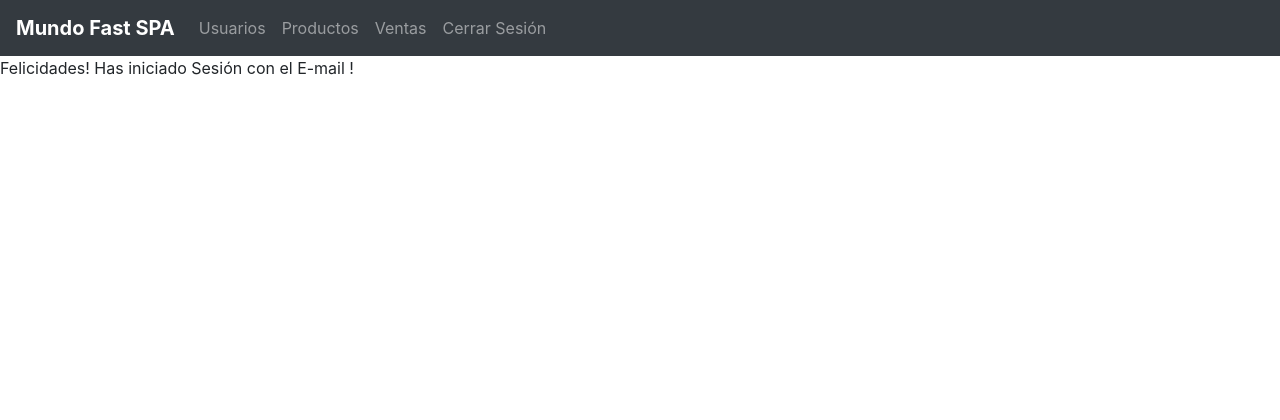
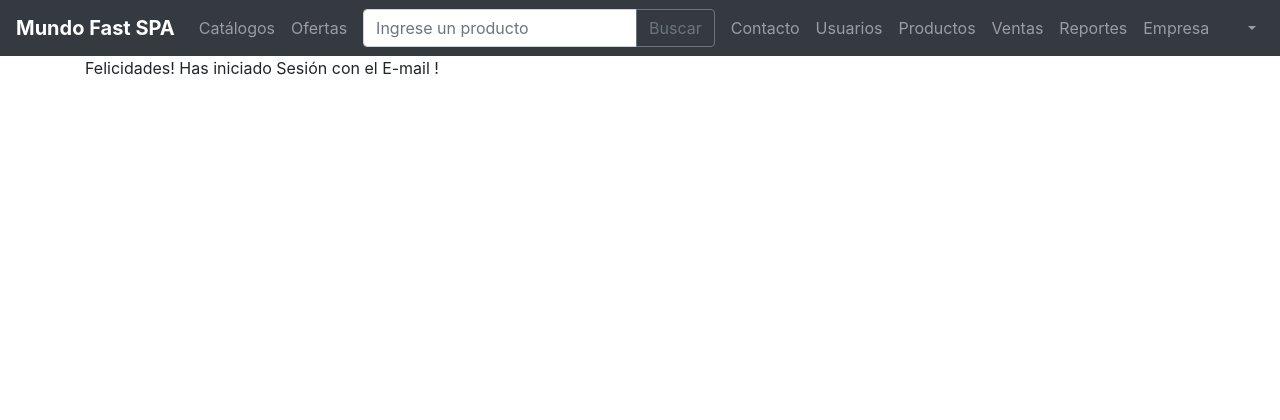
Before and after one commit to DaniloDaniel/MundoFastSPA, a Django app: page /MundoFastWebApp/ in a window 1280 px wide. Shown: the top 420 px of the page. Run offline with Django 3.2, Linux system fonts and the light colour scheme; the visitor is signed in with stand-in values (Sample User, id 1); some libraries are stand-ins or nearby versions.

Commit message:
MF-22 Barra de Navegación
Y otros bugs corregidos.

```diff
--- a/MundoFastSPA/MundoFastWebApp/templates/MundoFastWebApp/Usuario/modificarUsuario.html
+++ b/MundoFastSPA/MundoFastWebApp/templates/MundoFastWebApp/Usuario/modificarUsuario.html
@@ -18,14 +18,14 @@
             <input type="text" name="rutUsuario" id="rutUsuario" value="{{usuario.rutUsuario}}" required><br>
             <label for="nombreUsuario"><b>Nombre:</b></label>
             <input type="text" name="nombreUsuario" id="nombreUsuario" value="{{usuario.nombreUsuario}}" required><br>
-            <label for="emailUsuario"><b>Correo Electrónico:</b></label>
-            <input type="email" name="emailUsuario" value="{{usuario.emailUsuario}}" required><br>
             <label for="imagenUsuario"><b>Imagen:</b></label>
             <input type="text" name="imagenUsuario" id="imagenUsuario" value="{{usuario.imagenUsuario}}" required><br>
             <label for="rolUsuario"><b>Rol:</b></label>
             <input type="text" name="rolUsuario" id="rolUsuario" value="{{usuario.rolUsuario}}" required><br>
+            <label for="emailUsuario"><b>Correo Electrónico:</b></label>
+            <input type="email" name="emailUsuario" value="{{usuario.emailUsuario}}" required><br>
             <label for="password"><b>Contraseña:</b></label>
-            <input type="password" name="password" id="password" value="{{usuario.password}}" required><br><br>
+            <input type="password" name="password" id="password" value="" required><br><br>
             <input type="submit" class="btn btn-success" value="Modificar Usuario">
             <button type="button" class="btn btn-danger" onclick="location.href='{% url 'MundoFastWebApp:usuarios' %}'">Cancelar</button>
         </form>
--- a/MundoFastSPA/MundoFastWebApp/templates/MundoFastWebApp/Usuario/verUsuario.html
+++ b/MundoFastSPA/MundoFastWebApp/templates/MundoFastWebApp/Usuario/verUsuario.html
@@ -54,9 +54,10 @@
         <b>Rol:</b> {{ usuario.rolUsuario}}
         <br>
         <br>
+        <b>Contraseña:</b> {{ usuario.password}}
         <br>
     </div>
 </body>
 <div class="footer">
-    <a href="/MundoFastWebApp/usuarios/">Volver</a>
+    <a href="javascript:history.go(-1)">Volver</a>
 </div>
--- a/MundoFastSPA/MundoFastWebApp/templates/MundoFastWebApp/index.html
+++ b/MundoFastSPA/MundoFastWebApp/templates/MundoFastWebApp/index.html
@@ -30,10 +30,27 @@
             </button>
             <div class="collapse navbar-collapse" id="collapsibleNavbar">
                 <ul class="navbar-nav">
+                    <li class="nav-item">
+                        <a class="nav-link" href="#">Catálogos</a>
+                    </li>
+                    <li class="nav-item">
+                        <a class="nav-link" href="#">Ofertas</a>
+                    </li>
+                    <form class="mx-2 my-auto d-inline w-100">
+                        <div class="input-group">
+                            <input type="text" class="form-control" placeholder="Ingrese un producto">
+                            <span class="input-group-append">
+                            <button class="btn btn-outline-secondary" type="button">Buscar</button>
+                            </span>
+                        </div>
+                    </form>
+                    <li class="nav-item">
+                        <a class="nav-link" href="#">Contacto</a>
+                    </li>
                     {% block content %}
                         {% if user.is_authenticated %}
                             <li class="nav-item">
-                               <a class="nav-link" href="{% url 'MundoFastWebApp:usuarios' %}"> Usuarios</a>
+                               <a class="nav-link" href="{% url 'MundoFastWebApp:usuarios' %}">Usuarios</a>
                             </li>
                             <li class="nav-item">
                                 <a class="nav-link" href="{% url 'MundoFastWebApp:productos' %}">Productos</a>
@@ -42,17 +59,36 @@
                                 <a class="nav-link" href="{% url 'MundoFastWebApp:ventas' %}">Ventas</a>
                             </li>
                             <li class="nav-item">
-                                <a class="nav-link" href="{% url 'logout' %}">Cerrar Sesión</a>
+                                <a class="nav-link" href="{% url 'MundoFastWebApp:reportes' %}">Reportes</a>
+                            </li>
+                            <li class="nav-item">
+                                <a class="nav-link" href="{% url 'MundoFastWebApp:verPerfilEmpresa' %}">Empresa</a>
+                            </li>
+                        {% endif %}
+                    {% endblock %}
+                </ul>
+            </div>
+            <div class="navbar-collapse collapse justify-content-between">
+                <ul class="navbar-nav ml-auto">
+                    {% if user.is_authenticated %}
+                        <li class="nav-item dropdown">
+                            <a class="nav-link dropdown-toggle" href="#" id="navbarDropdownMenuLink" data-toggle="dropdown" aria-haspopup="true" aria-expanded="false">
+                            {{ user.emailUsuario }}
+                            </a>
+                            <div class="dropdown-menu" aria-labelledby="navbarDropdownMenuLink">
+                                <a class="dropdown-item" href="/MundoFastWebApp/usuarios/{{ user.id }}/">Perfil</a>
+                                <a class="dropdown-item" href="{% url 'logout' %}">Cerrar Sesión</a>
+                            </div>
                         </li>
                     {% else %}
                         <li class="nav-item">
                             <a class="nav-link" href="{% url 'login' %}">Iniciar Sesión</a>
                         </li>
                     {% endif %}
-                    {% endblock %}
                 </ul>
             </div>
         </nav>
+        <div class="container">
             {% block content2 %}
                 {% if user.is_authenticated %}
                     Felicidades! Has iniciado Sesión con el E-mail {{ user.emailUsuario }}!
@@ -61,6 +97,7 @@
                     <a href="{% url 'login' %}">login</a>
                 {% endif %}
             {% endblock %}
+        </div>
     </body>
     <div class="footer">
         <p>Footer</p>
--- a/MundoFastSPA/MundoFastWebApp/views.py
+++ b/MundoFastSPA/MundoFastWebApp/views.py
@@ -7,6 +7,7 @@ from django.db import IntegrityError
 import datetime
 from django.contrib import messages # Librería para mensajes
 from django.contrib.auth.decorators import login_required
+from django.contrib.auth import update_session_auth_hash
 
 # Create your views here.
 
@@ -123,11 +124,13 @@ def modificarUsuario(request, id):
     if request.method == 'POST':
         usuario.rutUsuario = request.POST['rutUsuario']
         usuario.nombreUsuario = request.POST['nombreUsuario']
-        usuario.emailUsuario = request.POST['emailUsuario']
         usuario.imagenUsuario = request.POST['imagenUsuario']
         usuario.rolUsuario = request.POST['rolUsuario']
-        usuario.password = request.POST['password']
+        usuario.emailUsuario = request.POST['emailUsuario']
+        if(request.POST['password']!=""):
+            usuario.set_password(request.POST['password'])
         usuario.save()
+        update_session_auth_hash(request, usuario)
         messages.success(request, 'Usuario modificado correctamente.')
         return HttpResponseRedirect(reverse('MundoFastWebApp:usuarios'))
     else:
```
Also changed, not shown: MundoFastSPA/MundoFastWebApp/templates/MundoFastWebApp/Empresa/modificarPerfilEmpresa.html (+57 -9 lines), MundoFastSPA/MundoFastWebApp/templates/MundoFastWebApp/Empresa/verPerfilEmpresa.html (+10 -1 lines). Lines whose indentation alone changed are shown as unchanged.
